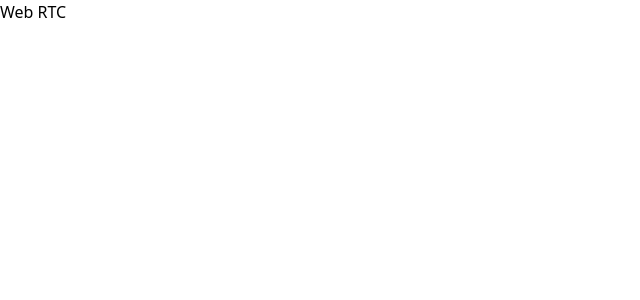
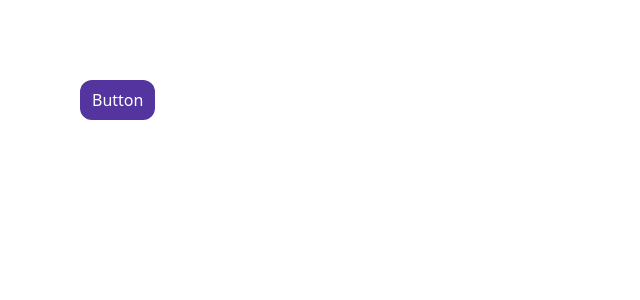
Before and after one commit to MHJ-10/p2p-webrtc, a React (Vite) app: page / in a window 1280 px wide. Shown: the top 300 px of the page, without its empty margins (0-640 px from the left). Built offline with nearby package versions, Linux system fonts and the light colour scheme.

Commit message:
build button

```diff
--- a/package.json
+++ b/package.json
@@ -11,10 +11,13 @@
   },
   "dependencies": {
     "@tailwindcss/vite": "^4.1.13",
+    "class-variance-authority": "^0.7.1",
+    "clsx": "^2.1.1",
     "lucide-react": "^0.544.0",
     "path": "^0.12.7",
     "react": "^19.1.1",
     "react-dom": "^19.1.1",
+    "tailwind-merge": "^3.3.1",
     "tailwindcss": "^4.1.13"
   },
   "devDependencies": {
--- a/src/App.tsx
+++ b/src/App.tsx
@@ -2,11 +2,11 @@ import { Button } from "./ui";
 
 function App() {
   return (
-    <>
-      <p>Web RTC</p>
-
-      <Button />
-    </>
+    <div className="p-20">
+      <Button variant="primary" size="sm">
+        Button
+      </Button>
+    </div>
   );
 }
 
--- a/src/ui/button.tsx
+++ /dev/null
@@ -1,3 +0,0 @@
-export const Button = () => {
-  return <button></button>;
-};
--- /dev/null
+++ b/src/ui/button/button.tsx
@@ -0,0 +1,16 @@
+import type { ButtonProps } from "./interface";
+import { buttonVariants } from "./styles";
+
+export const Button = (props: ButtonProps) => {
+  const { children, variant, size } = props;
+  return (
+    <button
+      className={`${buttonVariants({
+        variant,
+        size,
+      })}`}
+    >
+      {children}
+    </button>
+  );
+};
--- /dev/null
+++ b/src/ui/button/index.ts
@@ -0,0 +1,3 @@
+export * from "./button";
+export * from "./interface";
+export * from "./styles";
--- /dev/null
+++ b/src/ui/button/interface.ts
@@ -0,0 +1,6 @@
+import type { ComponentProps } from "react";
+import type { buttonVariants } from "./styles";
+import type { VariantProps } from "class-variance-authority";
+
+export type ButtonProps = ComponentProps<"button"> &
+  VariantProps<typeof buttonVariants>;
--- /dev/null
+++ b/src/ui/button/styles.ts
@@ -0,0 +1,22 @@
+import { cva } from "class-variance-authority";
+
+export const buttonVariants = cva("py-2  rounded-xl text-md transition-all", {
+  variants: {
+    variant: {
+      primary:
+        "bg-brand-600 hover:bg-brand-400 text-neutral-100 hover:text-brand-100",
+      secondary: "bg-neutral-200 text-brand-600 hover:bg-neutral-300",
+      tertiary: "bg-white text-neutral-600",
+    },
+    size: {
+      full: "w-full",
+      sm: "px-3",
+      md: "px-6",
+      lg: "w-60",
+    },
+  },
+  defaultVariants: {
+    variant: "primary",
+    size: "sm",
+  },
+});
--- /dev/null
+++ b/src/utils/cn.ts
@@ -0,0 +1,4 @@
+import { clsx, type ClassValue } from "clsx";
+import { twMerge } from "tailwind-merge";
+
+export const cn = (...inputs: ClassValue[]) => twMerge(clsx(inputs));
--- /dev/null
+++ b/src/utils/index.ts
@@ -0,0 +1 @@
+export * from "./cn"
```
Also changed, not shown: 1 other file (tests, documents, lock files or other folders).
